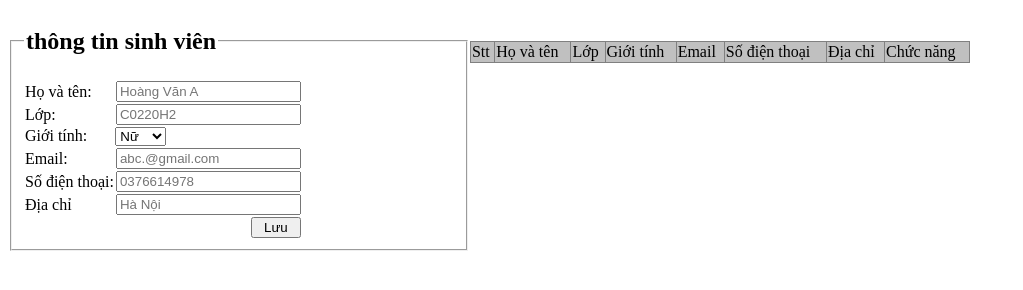
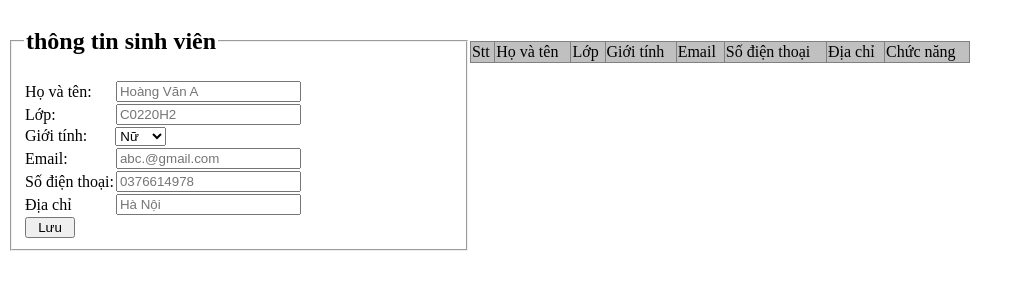
Before and after one commit to Ceasar6/CaseStudy_module1, a plain HTML site: page Index.html in a window 1280 px wide. Shown: the whole page, without its empty margins (0-1023 px from the left). Drawn offline with Linux system fonts and the light colour scheme.

Commit message:
Update Index.html

```diff
--- a/Index.html
+++ b/Index.html
@@ -46,7 +46,7 @@
                 <td id="inputAdress-error"></td>
             </tr>
             <tr>
-                <td colspan="2" style="text-align: right"><button style="width: 50px" id="save" onclick="studentList.updateList()">Lưu</button></td>
+                <td colspan="2" style="text-align: c"><button style="width: 50px" id="save" onclick="studentList.updateList()">Lưu</button></td>
 
             </tr>
         </table>
```
